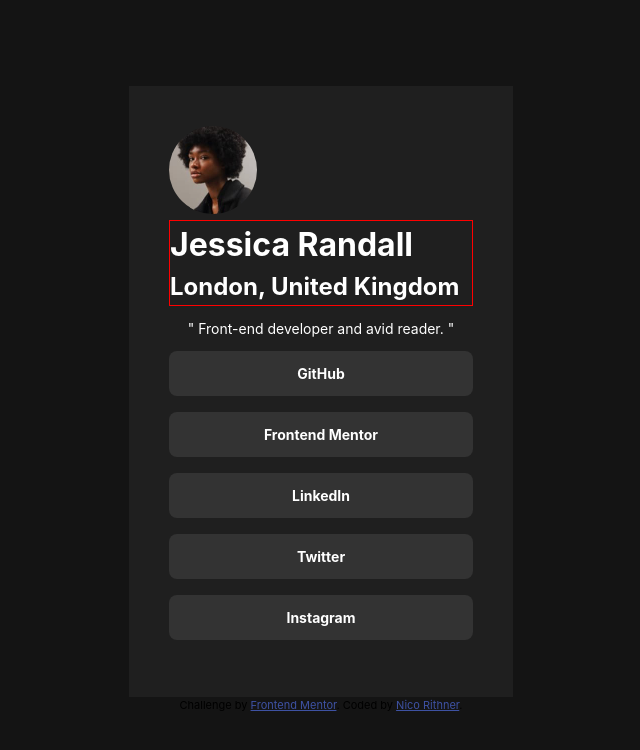
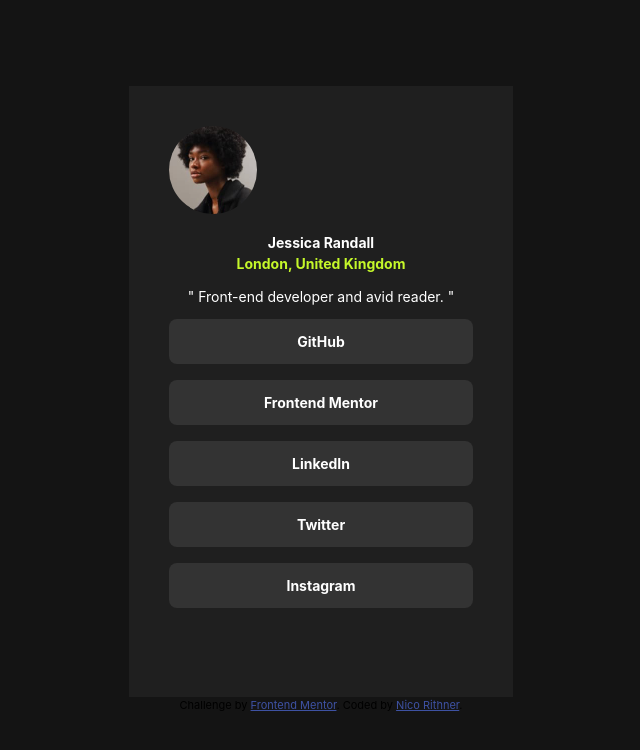
Before and after one commit to nicorithner/solution-social-links-profile-main, a React (Vite) app: page / in a window 1280 px wide. Shown: the top 750 px of the page, without its empty margins (319-959 px from the left). Built offline with nearby package versions, Linux system fonts and the light colour scheme.

Commit message:
Style title

```diff
--- a/src/components/card/Card.jsx
+++ b/src/components/card/Card.jsx
@@ -9,8 +9,8 @@ export default function Card() {
         alt="user picture"
       />
       <div className="card-title">
-        <h1>Jessica Randall</h1>
-        <h2>London, United Kingdom</h2>
+        <div id="name">Jessica Randall</div>
+        <div id="location">London, United Kingdom</div>
       </div>
       <div className="card-user-summary">
         &quot; Front-end developer and avid reader. &quot;
--- a/src/components/card/Card.scss
+++ b/src/components/card/Card.scss
@@ -15,7 +15,18 @@
 }
 
 .card-title {
-  border: red 1px solid;
+  color: $white;
+  text-align: center;
+  font-family: Inter;
+  font-size: functions.toRem(14);
+  font-style: normal;
+  font-weight: 700;
+  line-height: functions.toRem(21);
+  margin-top: functions.toRem(12);
+  margin-bottom: functions.toRem(12);
+}
+#location {
+  color: $green;
 }
 .card-user-summary {
   margin-top: functions.toRem(12);
```
